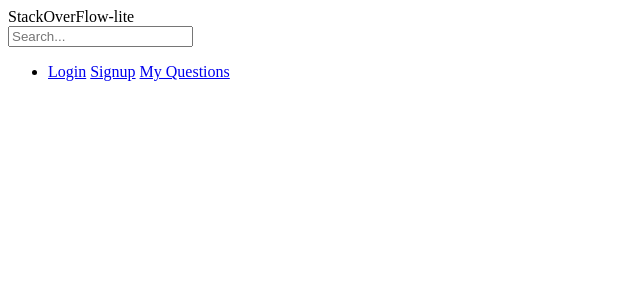
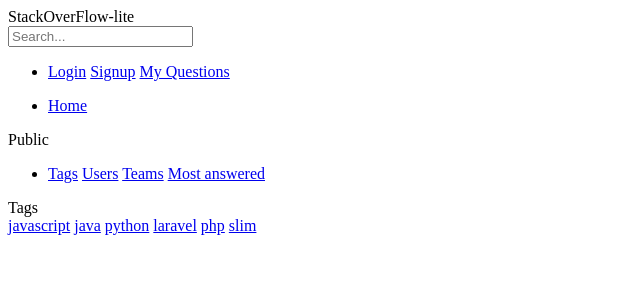
Before and after one commit to Dianawats/StackOverflow-lite, a Python web app: template StackOverflow-lite/template/index.html in a window 1280 px wide. Shown: the top 300 px of the page, without its empty margins (0-640 px from the left). Run offline with Jinja, Linux system fonts and the light colour scheme; the template is opened without the code that fills it, so the values that code supplies are empty.

Commit message:
adding side bar section [Feature #159713809]

```diff
--- a/StackOverflow-lite/template/index.html
+++ b/StackOverflow-lite/template/index.html
@@ -35,6 +35,44 @@
 	    		<div class="clear"></div>
             </section>
 
+            <div class="clear"></div>
+    		<section class="main-content">
+    			<div class="container">
+    				<div class="side-bar-left">
+	    				<ul class="left-nav">
+	    					<li>
+	    						<a href="./" class="active" >Home</a>
+	    					</li>
+	    				</ul>
+	    				<div class="margin-30"></div>
+	    				<label class="subheader">Public</label>
+
+	    				<ul class="left-nav">
+	    					<li>
+	    						<a href="#">Tags</a>
+	    						<a href="#">Users</a>
+	    						<a href="#">Teams</a>
+	    						<a href="most-answered.html">Most answered</a>
+	    					</li>
+	    				</ul>
+	    				<div class="divider"></div>
+	    				<div class="margin-20"></div>
+	    				<div class="widget rounded">
+    						<div class="widget-title rounded">
+    							<span>Tags</span>
+    						</div>
+    						<div class="widget-content">
+    							<a href="#" class="tag">javascript</a>
+	    						<a href="#" class="tag">java</a>
+								<a href="#" class="tag">python</a>
+	    						<a href="#" class="tag">laravel</a>
+	    						<a href="#" class="tag">php</a>
+	    						<a href="#" class="tag">slim</a>
+    						</div>
+    						<div class="clear"></div>
+    					</div>
+    				</div>
+
 
     </body>
 </html>
```
